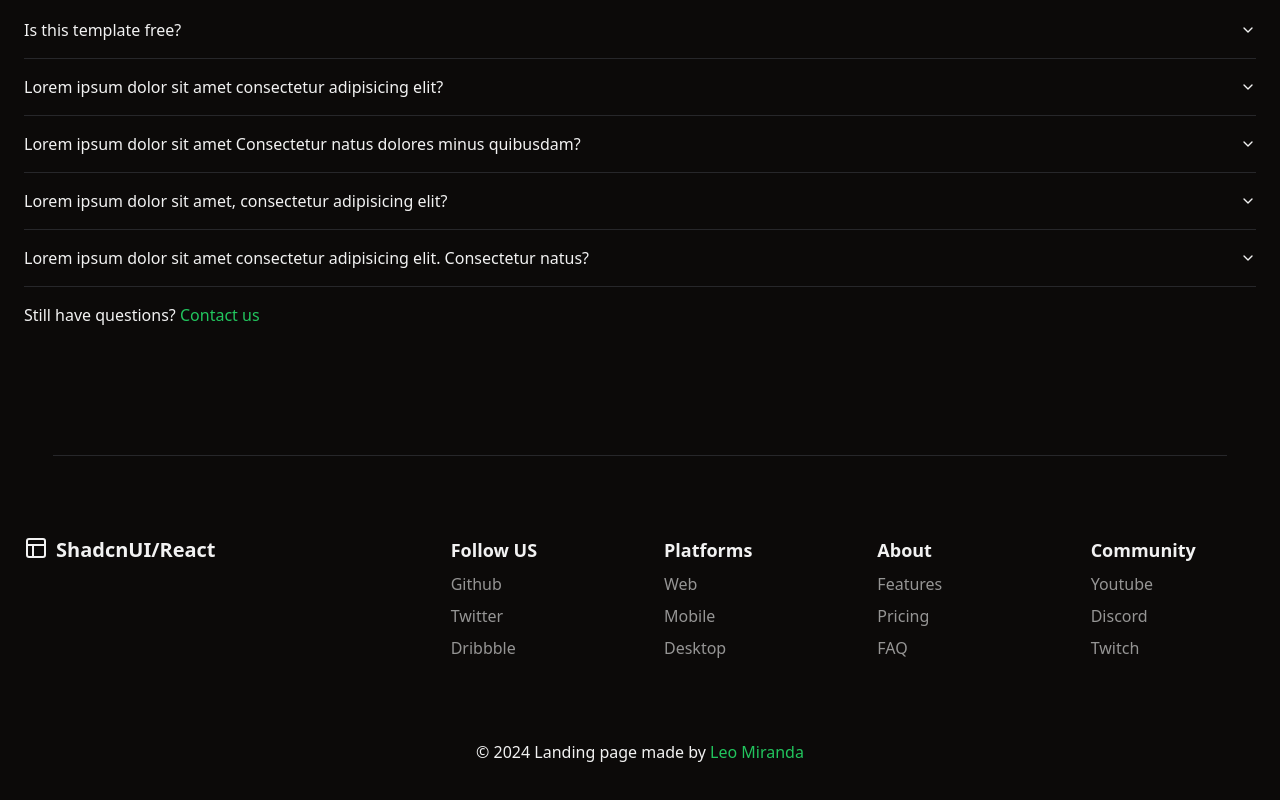
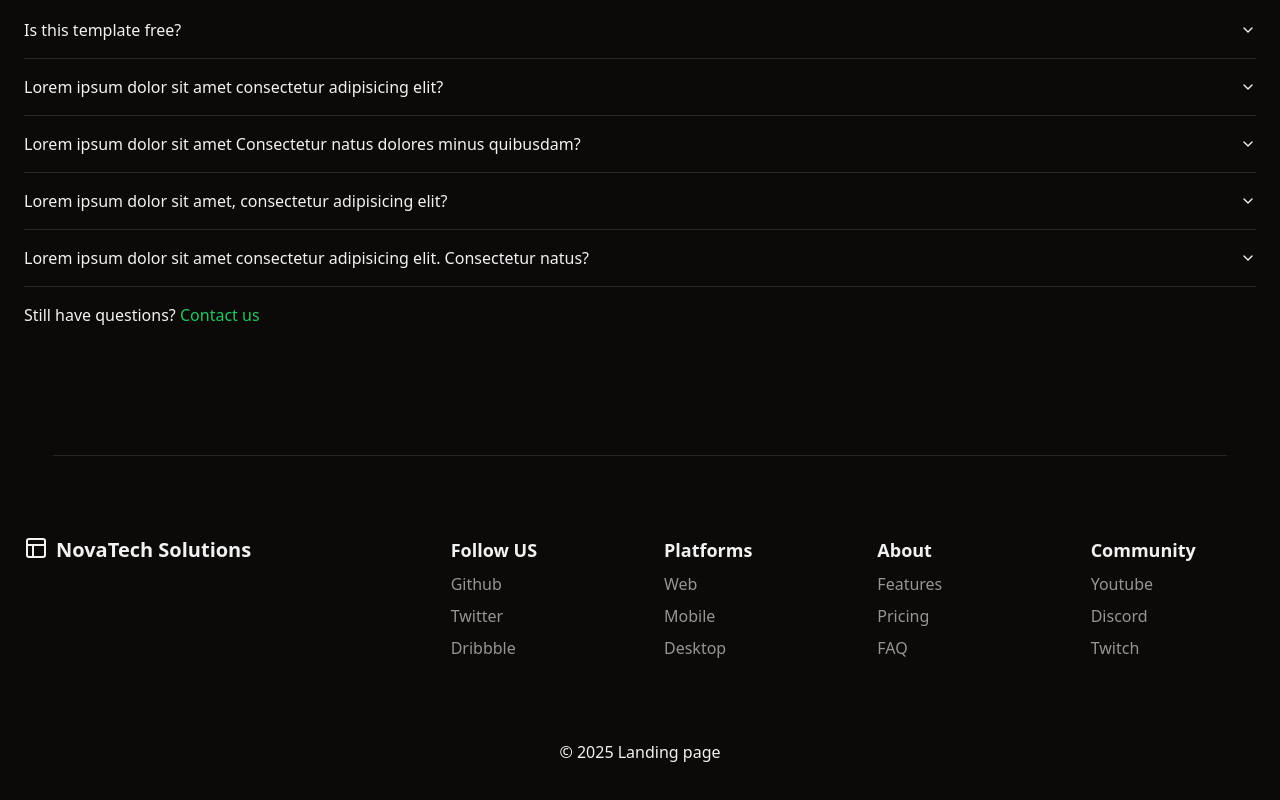
Before and after one commit to elaa-brahmi/business-website, a React (Vite) app: page / in a window 1280 px wide. Shown: the part 7656-8456 px from the top of the page. Built offline with nearby package versions, Linux system fonts and the light colour scheme.

Commit message:
edit footer

```diff
--- a/src/components/Footer.tsx
+++ b/src/components/Footer.tsx
@@ -13,7 +13,8 @@ export const Footer = () => {
             className="font-bold text-xl flex"
           >
             <LogoIcon />
-            ShadcnUI/React
+              NovaTech Solutions
+
           </a>
         </div>
 
@@ -152,15 +153,8 @@ export const Footer = () => {
 
       <section className="container pb-14 text-center">
         <h3>
-          &copy; 2024 Landing page made by{" "}
-          <a
-            rel="noreferrer noopener"
-            target="_blank"
-            href="https://www.linkedin.com/in/leopoldo-miranda/"
-            className="text-primary transition-all border-primary hover:border-b-2"
-          >
-            Leo Miranda
-          </a>
+          &copy; 2025 Landing page
+
         </h3>
       </section>
     </footer>
```
